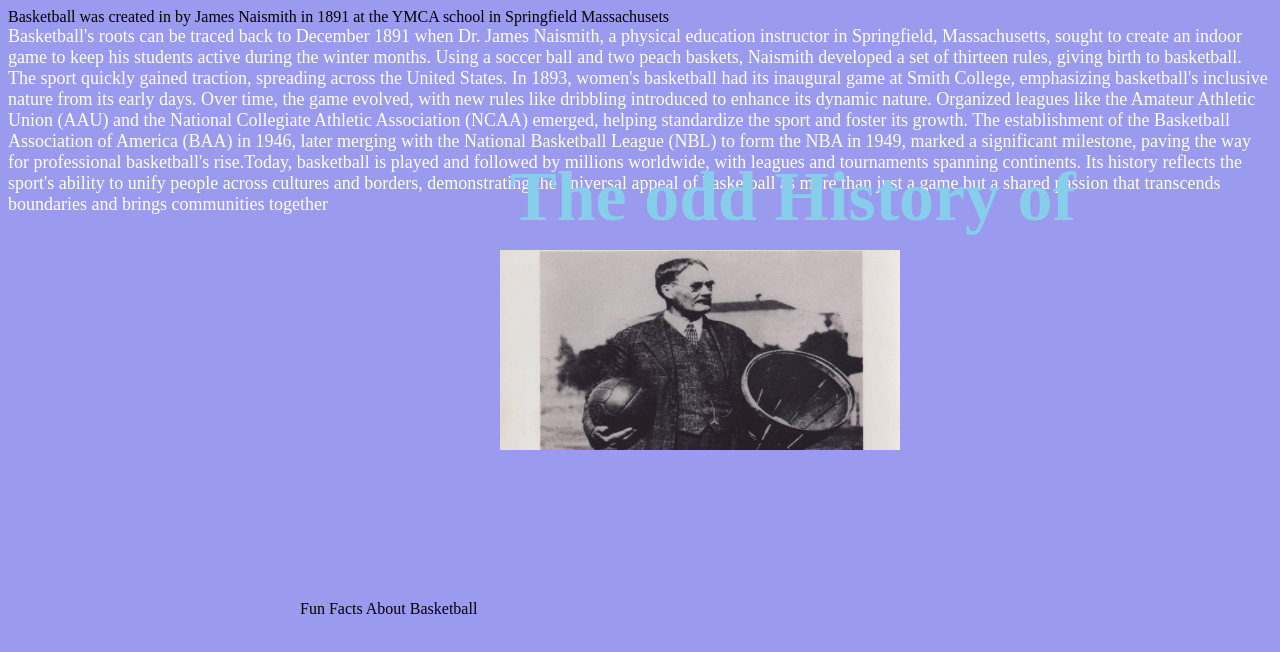
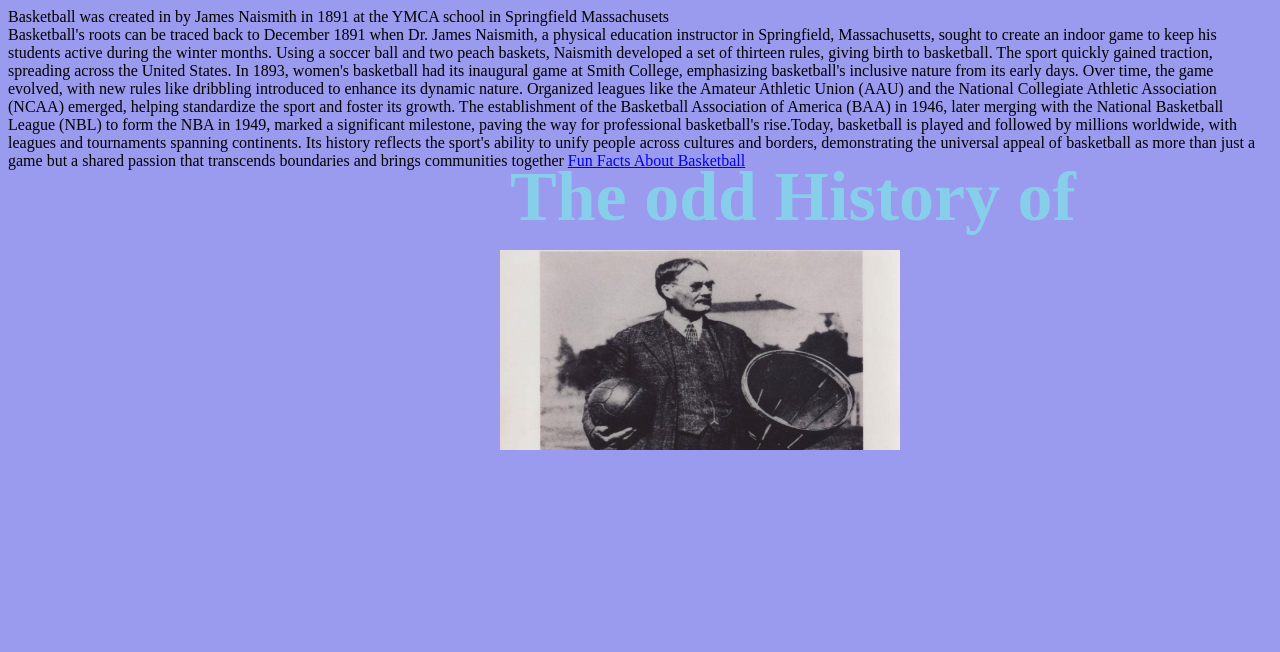
Before and after one commit to matthew-matthijs/matthew-matthijs.github.io, a plain HTML site: page BaskeballHist.html in a window 1280 px wide. Drawn offline with Linux system fonts and the light colour scheme.

Commit message:
Add files via upload

```diff
--- a/BaskeballHist.html
+++ b/BaskeballHist.html
@@ -20,13 +20,13 @@
 
 
     <h4>
-        <div id="Info">
+
         Basketball's roots can be traced back to December 1891 when Dr. James Naismith, a physical education instructor in Springfield, Massachusetts, sought to create an indoor game to keep his students active during the winter months. Using a soccer ball and two peach baskets, Naismith developed a set of thirteen rules, giving birth to basketball.
 
         The sport quickly gained traction, spreading across the United States. In 1893, women's basketball had its inaugural game at Smith College, emphasizing basketball's inclusive nature from its early days. Over time, the game evolved, with new rules like dribbling introduced to enhance its dynamic nature.
 
         Organized leagues like the Amateur Athletic Union (AAU) and the National Collegiate Athletic Association (NCAA) emerged, helping standardize the sport and foster its growth. The establishment of the Basketball Association of America (BAA) in 1946, later merging with the National Basketball League (NBL) to form the NBA in 1949, marked a significant milestone, paving the way for professional basketball's rise.Today, basketball is played and followed by millions worldwide, with leagues and tournaments spanning continents. Its history reflects the sport's ability to unify people across cultures and borders, demonstrating the universal appeal of basketball as more than just a game but a shared passion that transcends boundaries and brings communities together
-        </div>
+
     </h4>
 
 
@@ -34,8 +34,7 @@
 
 
 </body>
-<div id="Link"
 <a href="https://matthew-matthijs.github.io/FunFacts.html"> Fun Facts About Basketball</a>
-</div>
+
 
 </html>
```
